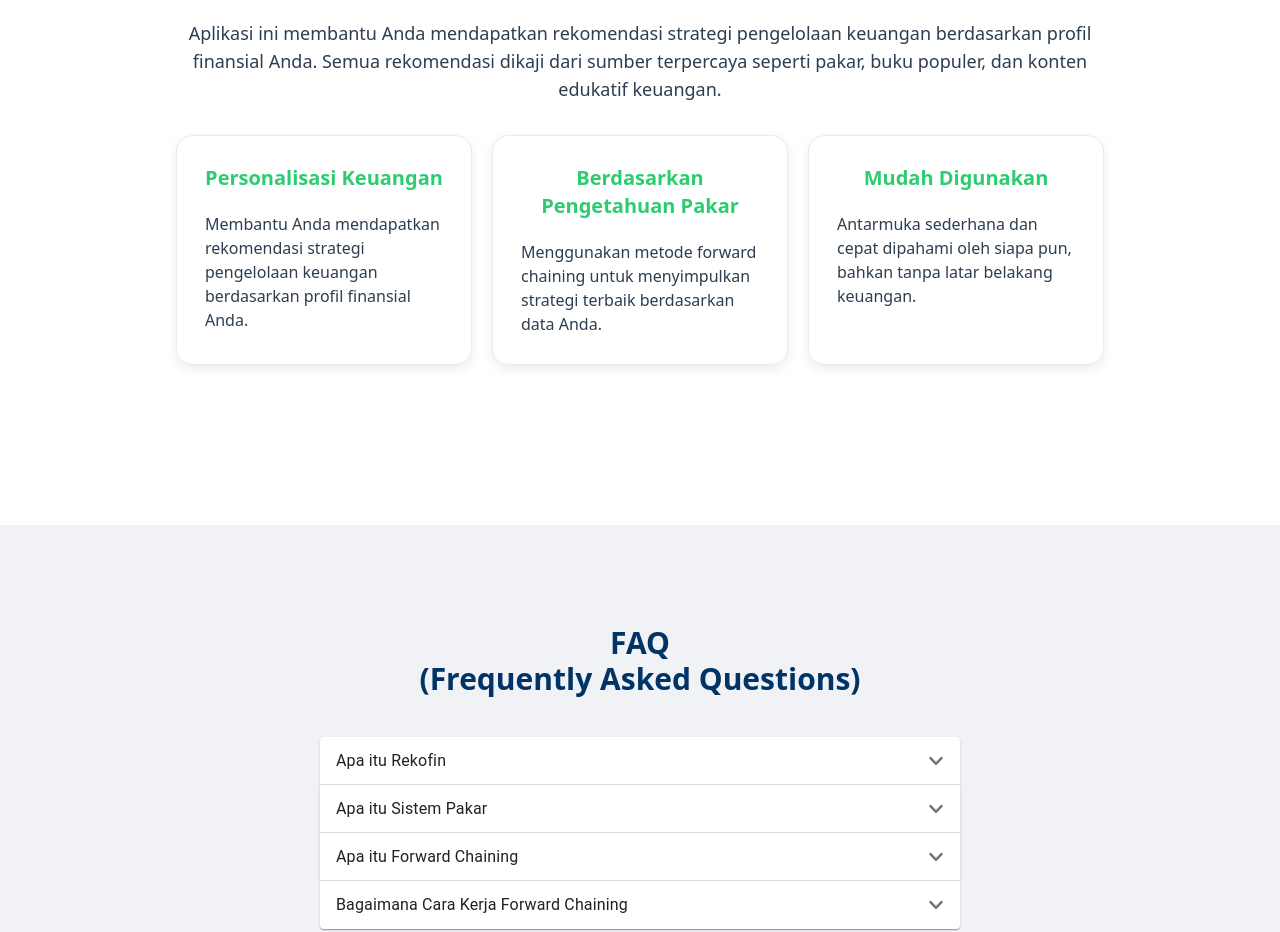
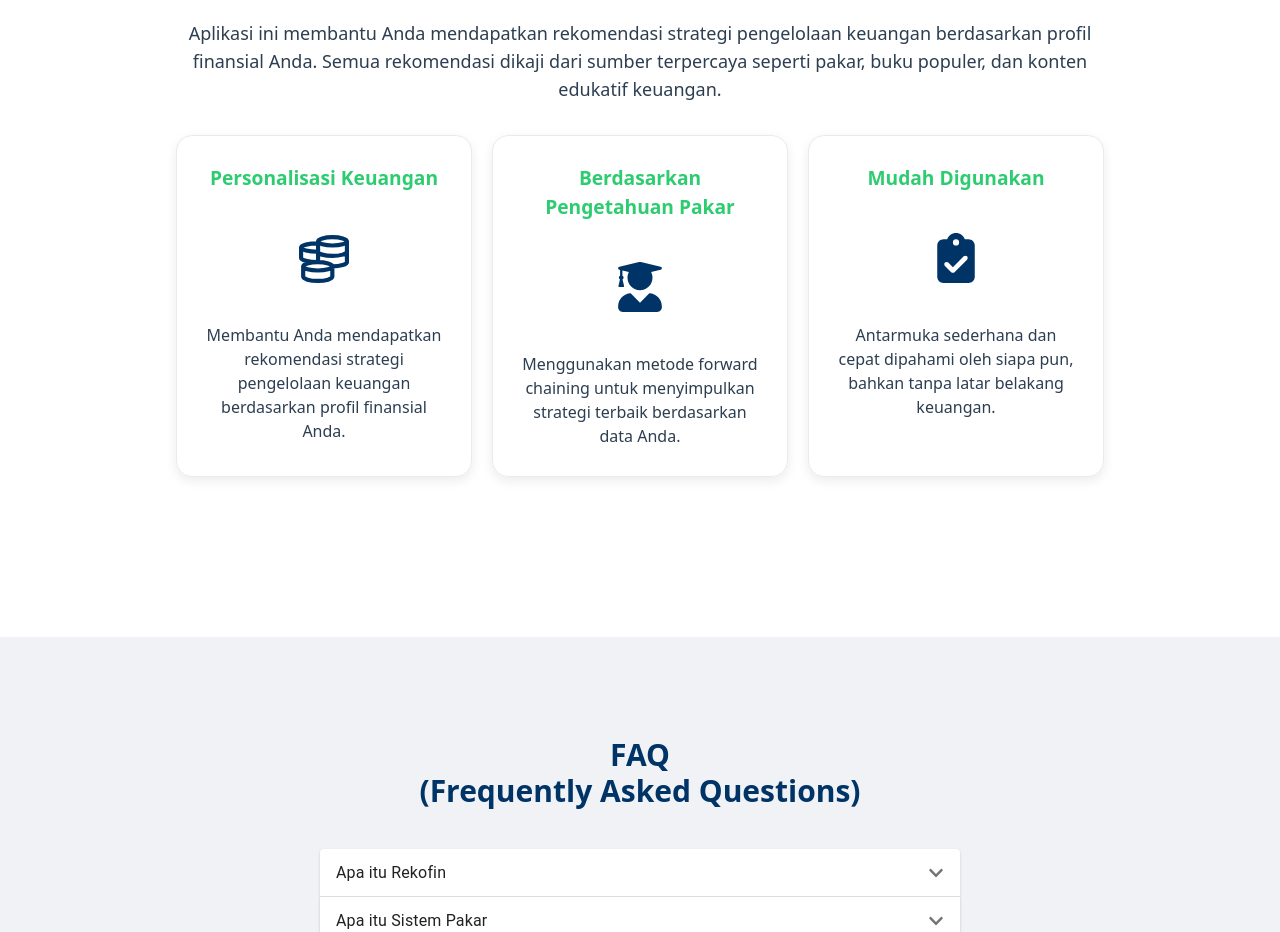
Before and after one commit to fadlanrizki/rekofin-ui, a Next.js app: page / in a window 1280 px wide. Shown: the part 1100-2032 px from the top of the page. Built offline with nearby package versions, Linux system fonts and the light colour scheme.

Commit message:
feat: add image icon on landing page about section

```diff
--- a/src/components/views/LandingPage/Sections/About.tsx
+++ b/src/components/views/LandingPage/Sections/About.tsx
@@ -1,22 +1,30 @@
+import { GrMoney } from "react-icons/gr";
+import { FaUserGraduate } from "react-icons/fa";
+import { FaClipboardCheck } from "react-icons/fa6";
+
 type AboutType = {
   title: string;
   description: string;
+  icon: React.ReactNode;
 };
 
 const listAboutContent = [
   {
     title: "Personalisasi Keuangan",
+    icon: <GrMoney size={50} />,
     description:
       "Membantu Anda mendapatkan rekomendasi strategi pengelolaan keuangan berdasarkan profil finansial Anda.",
   },
   {
     title: "Berdasarkan Pengetahuan Pakar",
+    icon: <FaUserGraduate size={50} />,
     description:
       "Menggunakan metode forward chaining untuk menyimpulkan strategi terbaik berdasarkan data Anda.",
   },
 
   {
     title: "Mudah Digunakan",
+    icon: <FaClipboardCheck size={50} />,
     description:
       "Antarmuka sederhana dan cepat dipahami oleh siapa pun, bahkan tanpa latar belakang keuangan.",
   },
@@ -39,12 +47,13 @@ const About = () => {
           {listAboutContent.map((content: AboutType, index) => (
             <div
               key={index}
-              className="border-1 border-[#eaeaea] p-3 xl:p-7 rounded-2xl shadow-[0_4px_12px_rgba(0,0,0,0.08)]"
+              className="border-1 border-[#eaeaea] flex flex-col gap-10 items-center p-3 xl:p-7 rounded-2xl shadow-[0_4px_12px_rgba(0,0,0,0.08)]"
             >
-              <h3 className="text-xl font-semibold text-[#2ecc71] mb-5 text-center">
+              <h3 className="text-[1.2rem] font-semibold text-[#2ecc71] text-center">
                 {content.title}
               </h3>
-              <p className="text-[1rem] text-textMain">{content.description}</p>
+              <div className="text-primary">{content.icon}</div>
+              <p className="text-[1rem] text-textMain text-center">{content.description}</p>
             </div>
           ))}
         </div>
```
